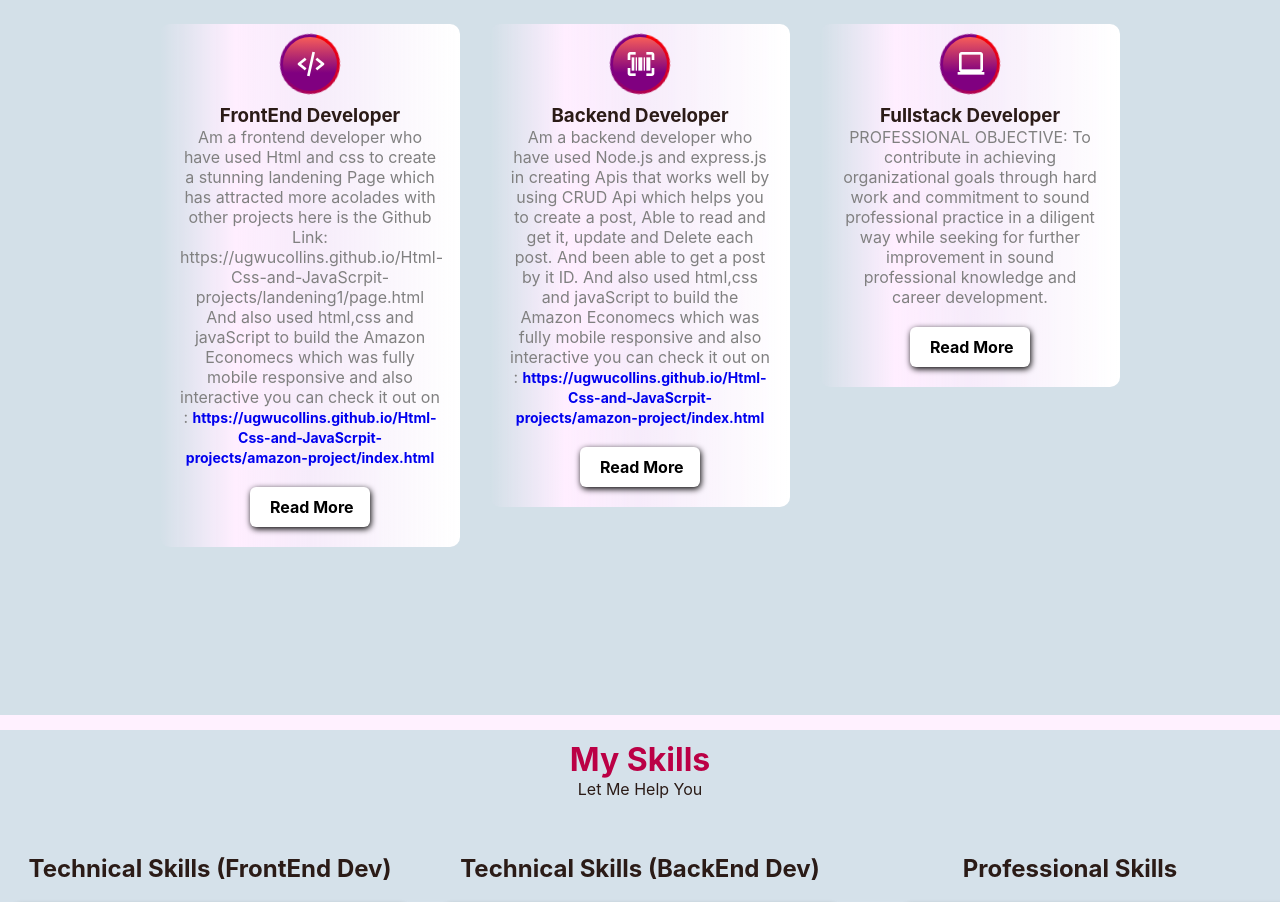
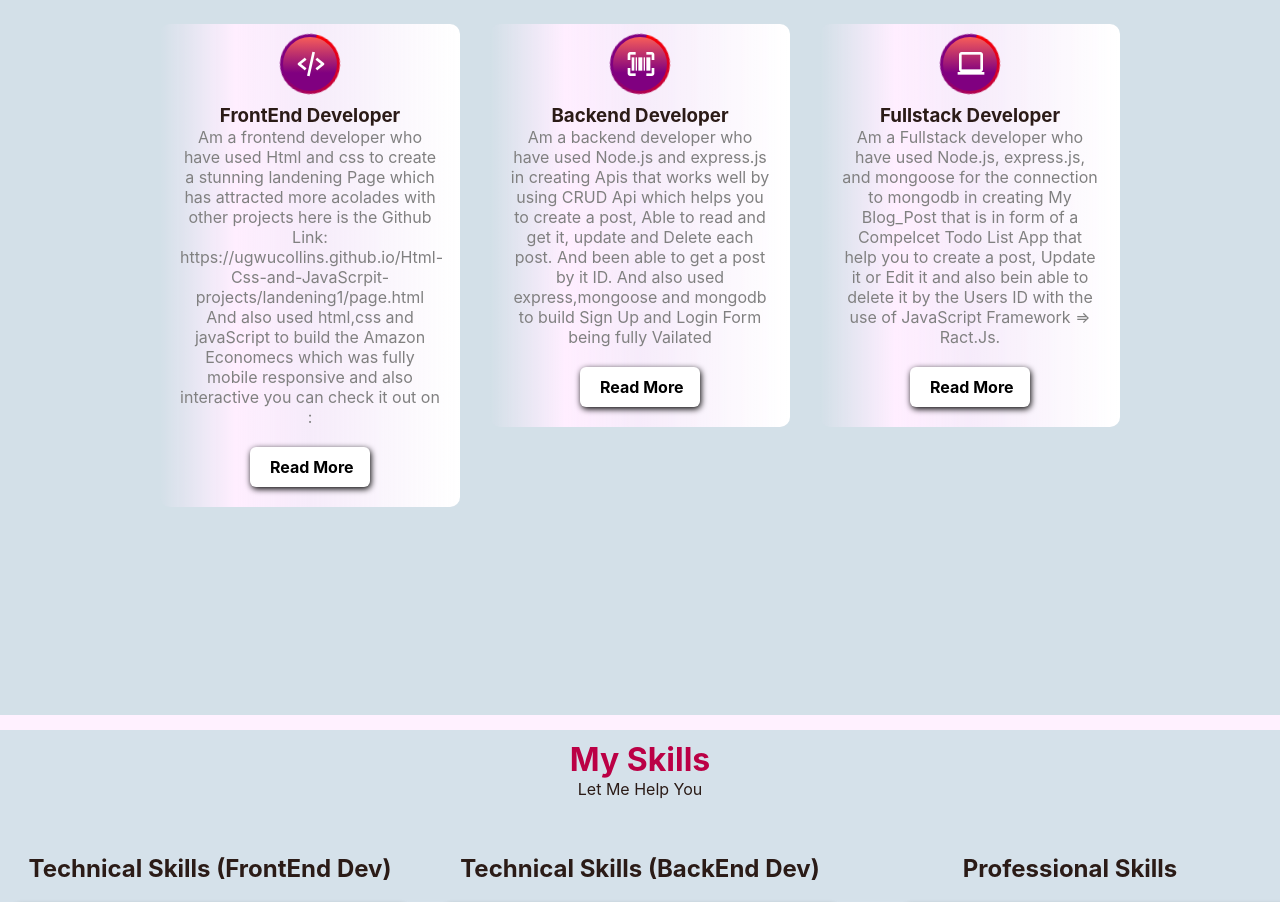
Before and after one commit to ugwucollins/PortFolio, a React (Vite) app in the folder My-Profile/: page / in a window 1280 px wide. Shown: the part 1800-2702 px from the top of the page. Built offline with nearby package versions, Linux system fonts and the light colour scheme.

Commit message:
updated service.tsx
just now

```diff
--- a/My-Profile/src/Compontent/ServiceBox.tsx
+++ b/My-Profile/src/Compontent/ServiceBox.tsx
@@ -7,6 +7,7 @@ const ServiceBox = ({
   paragraph2,
   links,
   links2,
+  links3,
 }: any) => {
   const [readmorebtn, setReadMorebtn] = useState(true);
   const [readmore, setReadMore] = useState(false);
@@ -27,23 +28,29 @@ const ServiceBox = ({
         <h3 className="Services-box-h3">{header3}</h3>
         <div className="Services-box-div word">
           {paragraph}
-          <a
-            style={{ fontSize: "14px", fontWeight: "bold" }}
-            href=" https://ugwucollins.github.io/Html-Css-and-JavaScrpit-projects/landening1/page.html"
-          >
-            {links}
-          </a>
 
           <span className={readmore ? "span-active" : "span-div"}>
             {/* <button className="Services-btn close" onClick={close}>
               <p>Read More</p>
             </button> */}
+            <a
+              style={{ fontSize: "14px", fontWeight: "bold" }}
+              href=" https://ugwucollins.github.io/Html-Css-and-JavaScrpit-projects/landening1/page.html"
+            >
+              {links}
+            </a>
             {paragraph2}
             <a
               style={{ fontSize: "14px", fontWeight: "bold" }}
               href=" https://ugwucollins.github.io/Html-Css-and-JavaScrpit-projects/landening1/page.html"
             >
               {links2}
+            </a>
+            <a
+              style={{ fontSize: "14px", fontWeight: "bold", marginTop: "4px" }}
+              href=" https://ugwucollins.github.io/Html-Css-and-JavaScrpit-projects/landening1/page.html"
+            >
+              {links3}
             </a>
           </span>
         </div>
--- a/My-Profile/src/Compontent/Services.tsx
+++ b/My-Profile/src/Compontent/Services.tsx
@@ -21,6 +21,7 @@ const Services = () => {
           paragraph2="I Am very detailed and use straightforward codes to ensure clean and easy maintenance, to mention but a few is the expertise in ensuring my projects often meets quality standards by using javaScript Frameworks like React.Js in building my Portfolio and also using Vercel in debuging(hosting) it and Using Only html and Tailwind css in building my Acme Rocket website fully mobile responsive.
           And many More like Next.Js, TypeScript e.tc"
           links2="https://rocket-tailwind.vercel.app/"
+          links3="TypeScript Link: https://next02-ten.vercel.app/"
         />
         {/* https://ugwucollins.github.io/Html-Css-and-JavaScrpit-projects/amazon-project/index.html */}
         {/* https://ugwucollins.github.io/Html-Css-and-JavaScrpit-projects/Birthday/ */}
@@ -31,25 +32,27 @@ const Services = () => {
           header3="Backend Developer"
           paragraph={`Am a backend developer  who have used Node.js and express.js in creating Apis that works well by using CRUD Api which helps you to create a post, Able to read and get it, update and Delete each post. And been able to get a post by it ID.
 
-            And also used html,css and javaScript to build the Amazon Economecs which was fully mobile responsive and also interactive you can check it out on :
+            And also used express,mongoose and mongodb to build Sign Up and Login Form being fully Vailated
             `}
-          links="https://ugwucollins.github.io/Html-Css-and-JavaScrpit-projects/amazon-project/index.html"
-          paragraph2="I Am very detailed and use straightforward codes to ensure clean and easy maintenance, to mention but a few is the expertise in ensuring my projects often meets quality standards by using javaScript Frameworks like React.Js in building my Portfolio and also using Vercel in debuging(hosting) it and Using Only html and Tailwind css in building my Acme Rocket website fully mobile responsive.
-          And many More like Next.Js, TypeScript e.tc"
-          links2="https://rocket-tailwind.vercel.app/"
+          // links="https://ugwucollins.github.io/Html-Css-and-JavaScrpit-projects/amazon-project/index.html"
+          paragraph2="I Am very detailed and use straightforward codes to ensure clean and easy maintenance, to mention but a few is the expertise in ensuring my projects often meets quality standards by using mongoose, mongodb  in building my Apis and also using firebase and mysql in building my database for easy mangement"
+          // links2="https://rocket-tailwind.vercel.app/"
         />
 
         <ServiceBox
-          // icon={<i className="bx bx-code-block"></i>}
           icon={<i className="bx bx-laptop"></i>}
           header3="Fullstack Developer"
-          paragraph=" PROFESSIONAL OBJECTIVE: To contribute in achieving organizational
-          goals through hard work and commitment to sound professional
-          practice in a diligent way while seeking for further improvement in
-          sound professional knowledge and career development."
-          paragraph2=" Passionate about learning and developing with a desire to apply for
+          paragraph={`Am a Fullstack developer  who have used Node.js,  express.js, and mongoose for the connection to mongodb  in creating My Blog_Post that is in form of a Compelcet Todo List App that help you to create a post, Update it or Edit it and also bein able to delete it by the Users ID with the use of JavaScript Framework => Ract.Js.
+            `}
+          //
+
+          // And also used express,mongoose and mongodb to build Sign Up and Login Form being fully Vailated
+          paragraph2={`And aslo used Node.js, express.Js , mongoose for the mongodb connection and React.Js that is coming from javaScript framework to build a sign Up and Sign Out Form.
+            Moreover am
+            Passionate about learning and developing with a desire to apply for
           skills on a larger development team. Eager to tackle more complex
-          problems and continue to find ways to maximize user efficiency."
+          problems and continue to find ways to maximize user efficiency.
+            `}
         />
       </div>
     </div>
```
